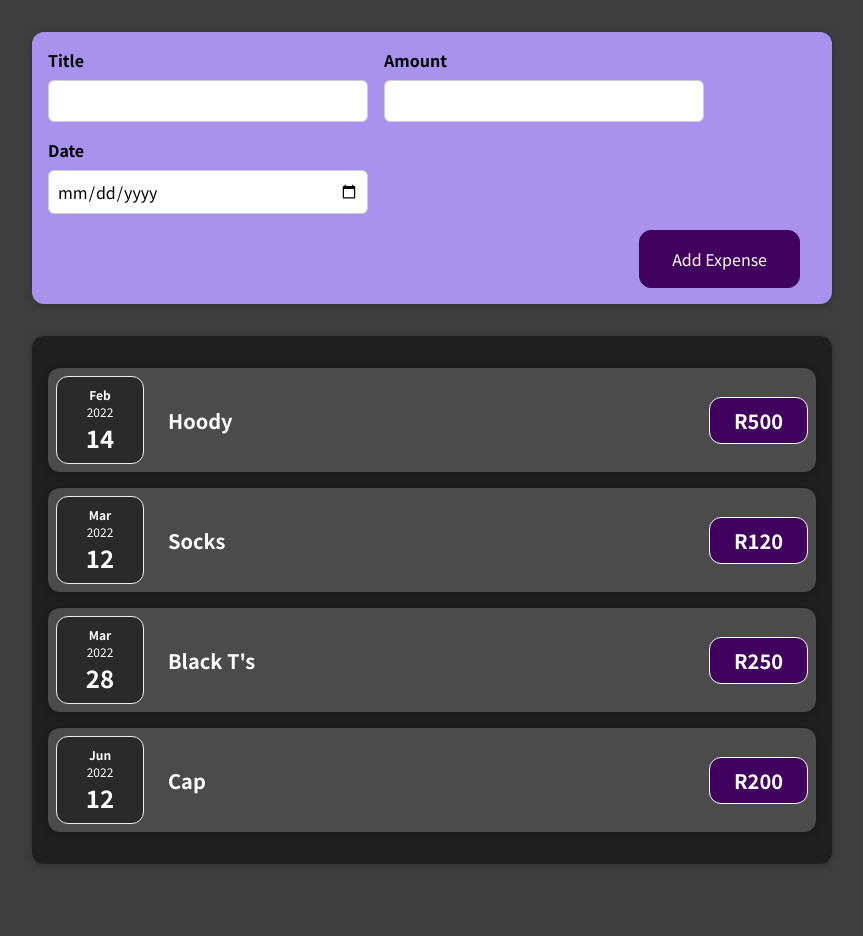
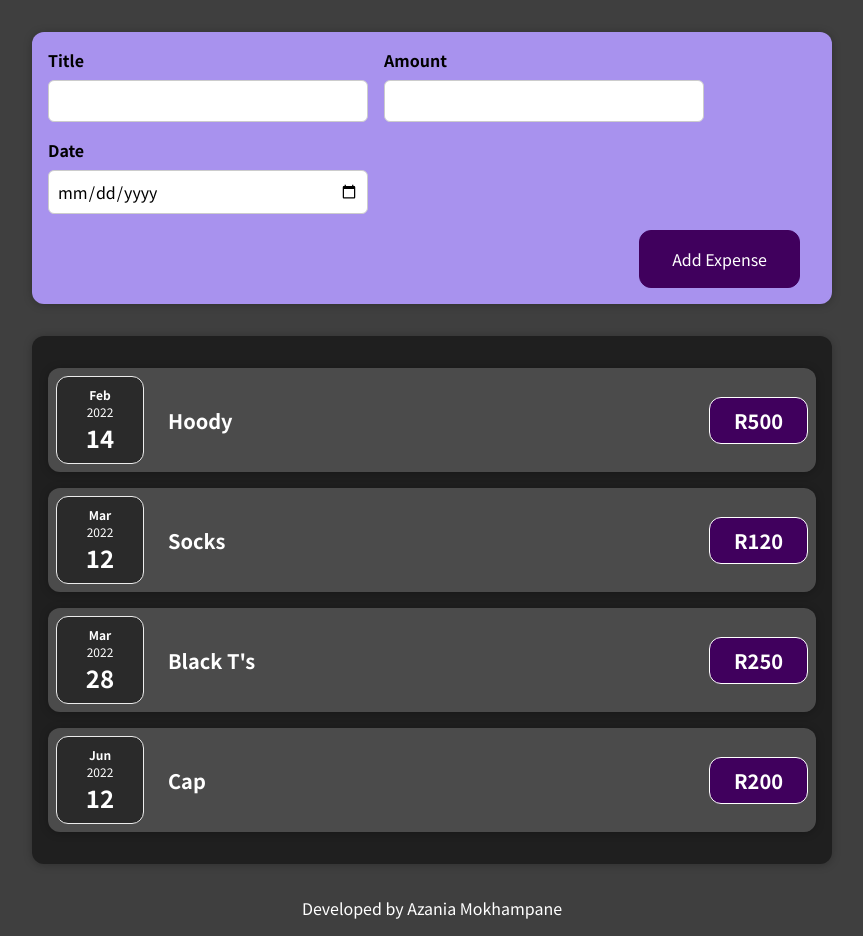
Before and after one commit to Azania-Mokhampane/expense_app, a React (Create React App) app: page / in a window 1280 px wide. Shown: the whole page, without its empty margins (208-1071 px from the left). Before the commit the page ends 896 px from the top, so only its background shows below. Built offline with nearby package versions, Linux system fonts and the light colour scheme.

Commit message:
ref/update the content

```diff
--- a/src/App.js
+++ b/src/App.js
@@ -2,6 +2,7 @@ import React from "react";
 
 import Expenses from "./components/Expenses/Expenses";
 import NewExpense from "./components/NewExpenses/NewExpenses";
+import "./index.css";
 
 //this is an array(data type) that contains objects with the properties that wil be diplayed on the site
 const expenses = [
@@ -37,10 +38,16 @@ const addExpenseHandler = (expenses) => {
 };
 const App = () => {
   return (
-    <div>
+    <>
       <NewExpense onAddExpense={addExpenseHandler} />
       <Expenses items={expenses} />
-    </div>
+      <div>
+        <p className="developer">
+          Developed by{" "}
+          <a href="https://github.com/Azania-Mokhampane"> Azania Mokhampane</a>
+        </p>
+      </div>
+    </>
   );
 };
 
--- a/src/index.css
+++ b/src/index.css
@@ -1,14 +1,22 @@
-@import url('https://fonts.googleapis.com/css2?family=Noto+Sans+JP:wght@400;700&display=swap');
+@import url("https://fonts.googleapis.com/css2?family=Noto+Sans+JP:wght@400;700&display=swap");
 
 * {
   box-sizing: border-box;
 }
 
 html {
-  font-family: 'Noto Sans JP', sans-serif;
+  font-family: "Noto Sans JP", sans-serif;
 }
 
 body {
   margin: 0;
   background-color: #3f3f3f;
 }
+.developer {
+  text-align: center;
+  color: white;
+}
+.developer a {
+  text-decoration: none;
+  color: white;
+}
```
Also changed, not shown: 1 other file (tests, documents, lock files or other folders).
